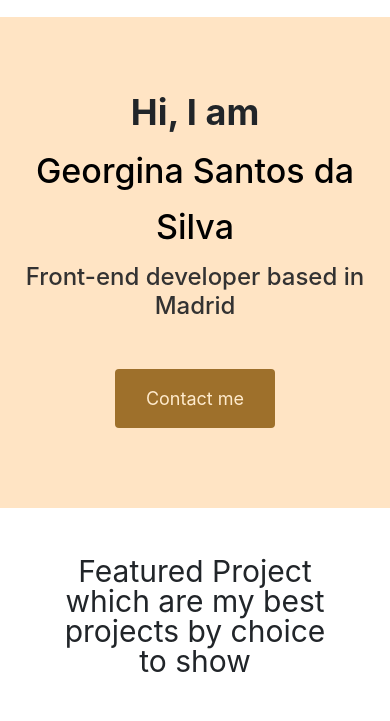
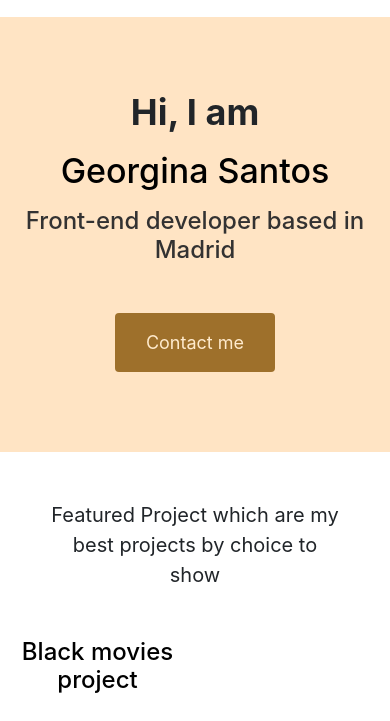
Before and after one commit to Georgina-Santos-daSilva/Portfolio-project-Georgina, a plain HTML site: page index.html in a window 390 px wide. Shown: the part 93-814 px from the top of the page. Drawn offline with nearby package versions, Linux system fonts and the light colour scheme.

Commit message:
CSS changes

```diff
--- a/index.html
+++ b/index.html
@@ -51,7 +51,7 @@
  </nav> </div>
     <div class="hero">
       <p>Hi, I am</p>
-      <h1>Georgina Santos da Silva</h1>
+      <h1>Georgina Santos</h1>
       <h2 class="mb-5">Front-end developer based in Madrid</h2>
       <div>
         <a href="#" class="btn btn-branding">Contact me</a>
--- a/style.css
+++ b/style.css
@@ -13,7 +13,7 @@ h3 {
   font-weight: bold;
 }
 h1 {
-  font-size: 56px;
+  font-size: 84px;
    line-height: 1.5;
 }
 h2 {
@@ -168,6 +168,10 @@ nav a:hover, nav li.active a {
     text-align: center;
   }
 
+  .small-text{
+    font-size: 20px;
+  }
+
   nav a{
     font-size: 14px;
     margin-left: 5px;
```
Also changed, not shown: about.html (+1 -1 lines).
